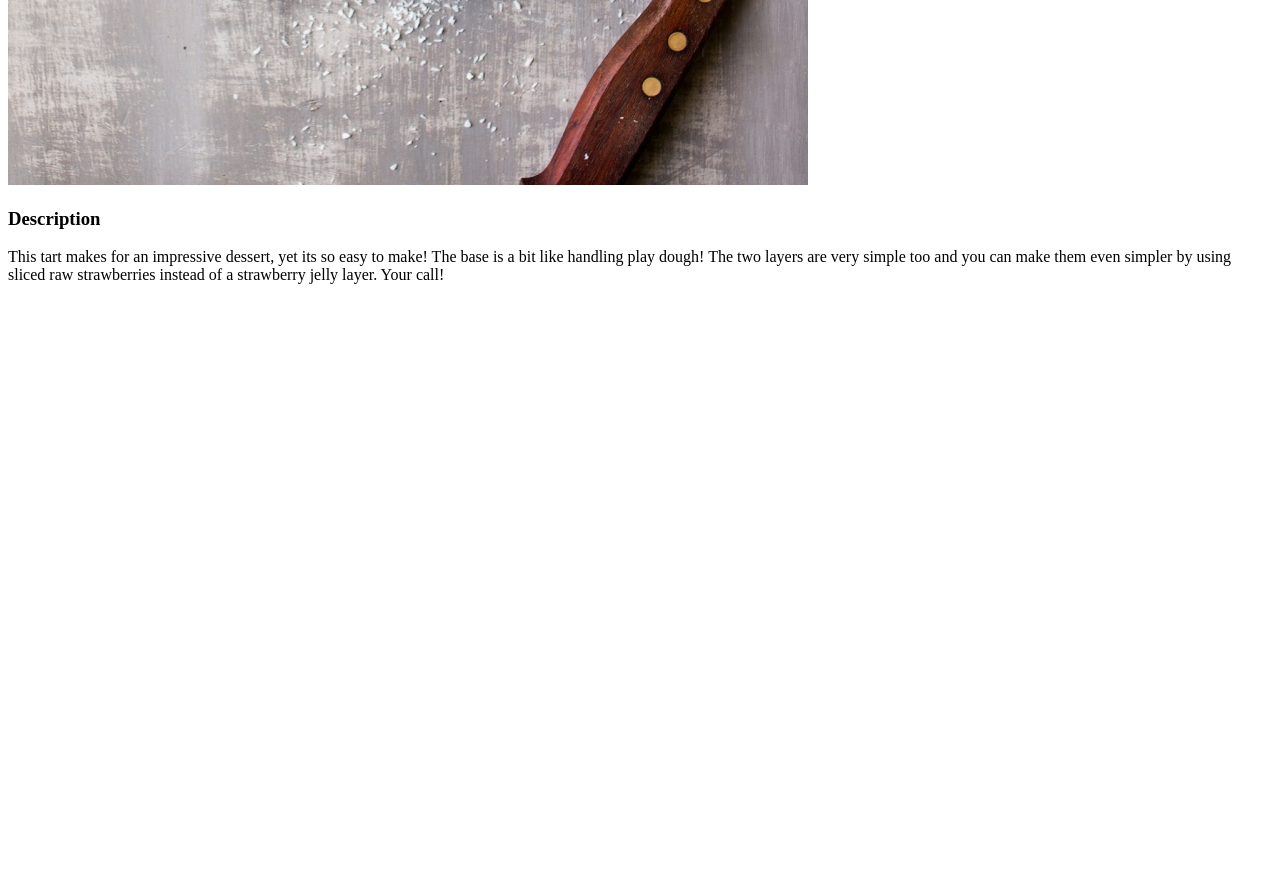
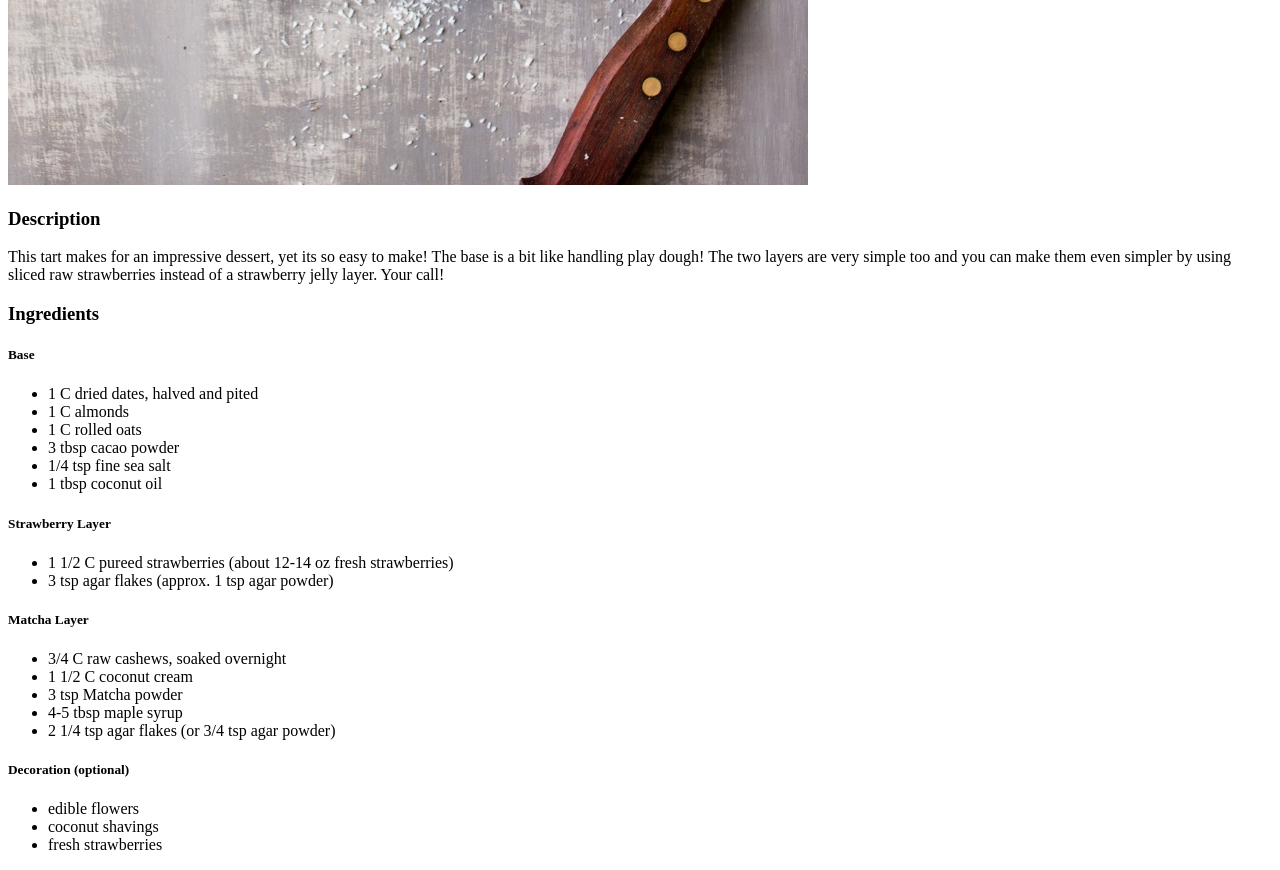
Before and after one commit to Indigoxwright/odin-recipes, a plain HTML site: page recipes/matcha-strawberry-tart.html in a window 1280 px wide. Shown: the part 1095-1965 px from the top of the page. Before the commit the page ends 1395 px from the top, so only its background shows below. Drawn offline with Linux system fonts and the light colour scheme.

Commit message:
Add ingredients

```diff
--- a/recipes/matcha-strawberry-tart.html
+++ b/recipes/matcha-strawberry-tart.html
@@ -16,6 +16,35 @@
          very simple too and you can make them even
          simpler by using sliced raw strawberries
          instead of a strawberry jelly layer. Your call!</p>
+    <h3>Ingredients</h3>
+      <h5>Base</h5>
+      <ul>
+        <li>1 C dried dates, halved and pited</li>
+        <li>1 C almonds</li>
+        <li>1 C rolled oats</li>
+        <li>3 tbsp cacao powder</li>
+        <li>1/4 tsp fine sea salt</li>
+        <li>1 tbsp coconut oil</li>
+      </ul>
+      <h5>Strawberry Layer</h5>
+      <ul>
+        <li>1 1/2 C pureed strawberries (about 12-14 oz fresh strawberries)</li>
+        <li>3 tsp agar flakes (approx. 1 tsp agar powder)</li>
+      </ul>
+      <h5>Matcha Layer</h5>
+      <ul>
+        <li>3/4 C raw cashews, soaked overnight</li>
+        <li>1 1/2 C coconut cream</li>
+        <li>3 tsp Matcha powder</li>
+        <li>4-5 tbsp maple syrup</li>
+        <li>2 1/4 tsp agar flakes (or 3/4 tsp agar powder)</li>
+      </ul>
+      <h5>Decoration (optional)</h5>
+      <ul>
+        <li>edible flowers</li>
+        <li>coconut shavings</li>
+        <li>fresh strawberries</li>
+      </ul>
 </body>
 
 </html>
```
